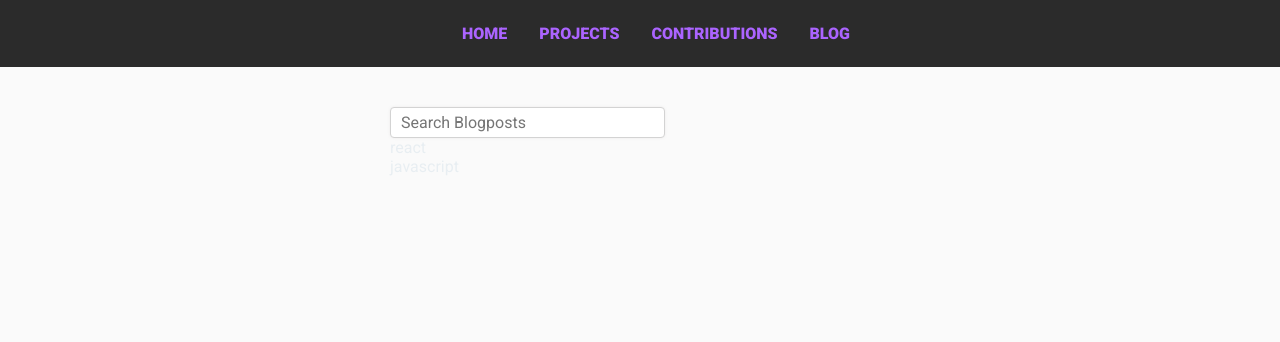
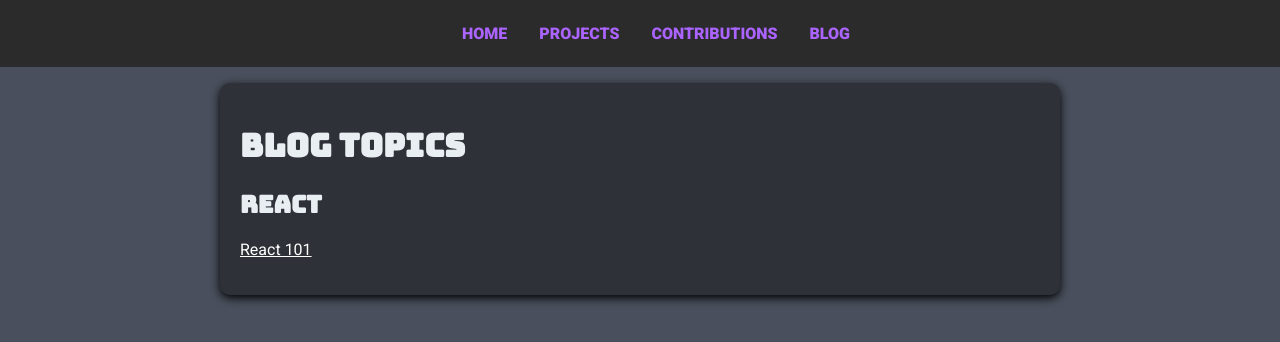
Before and after one commit to ShubhamCanMakeCommit/shubhamcanmakecommit.github.io, a Jekyll site: the page built from _blog/index.md, in a window 1280 px wide. Shown: the top 342 px of the page. Built offline with Jekyll 4.4.1, drawn with Linux system fonts in a browser that asks for light colours.

Commit message:
Reset blog home page

```diff
--- a/_blog/index.md
+++ b/_blog/index.md
@@ -1,6 +1,8 @@
 ---
-layout: post-home
 permalink: /blog
-search:
-  placeholder: Search Blogposts
 ---
+
+# Blog Topics
+
+## React
+[React  101](/blog/react/react-101)
```
